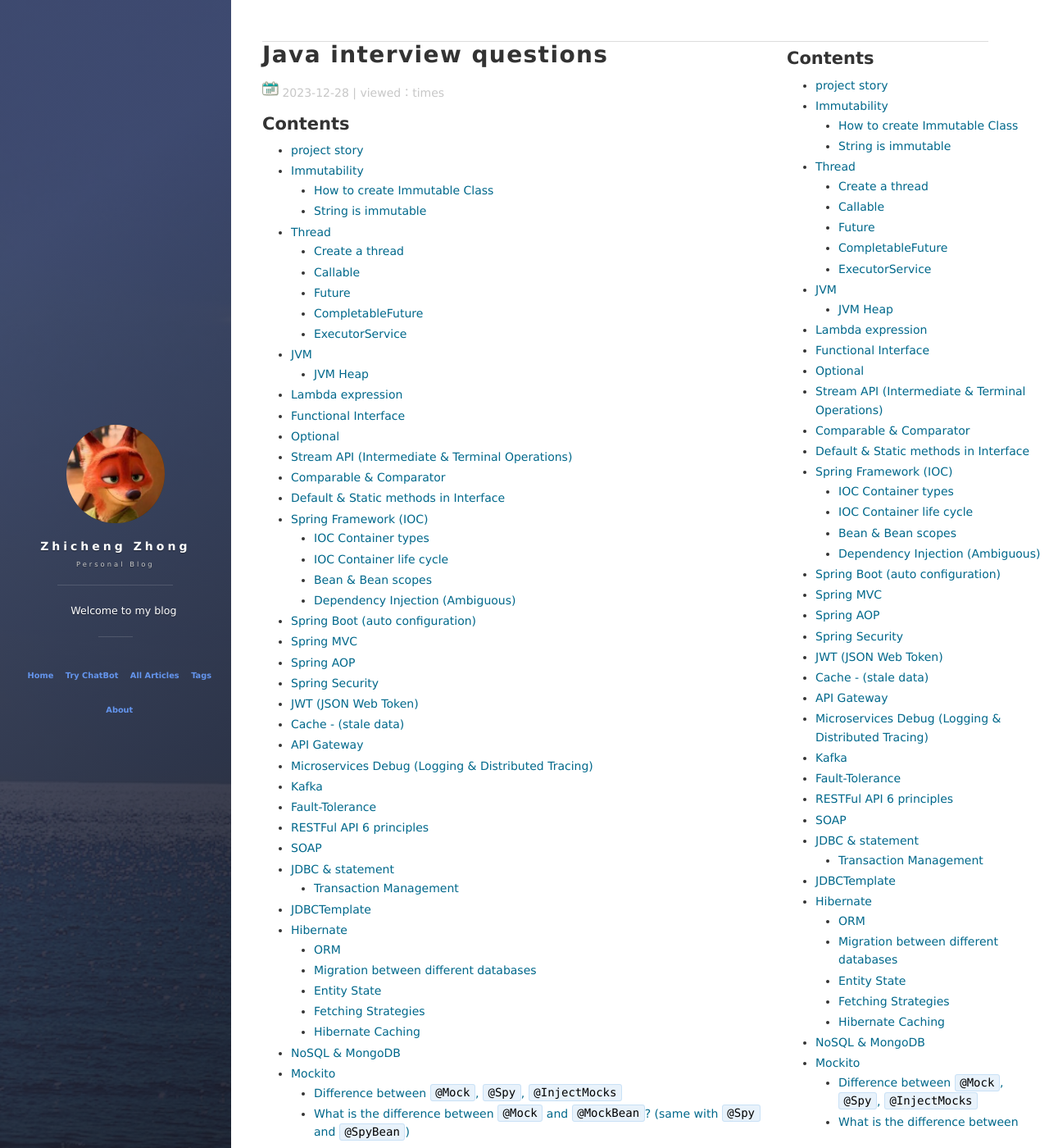
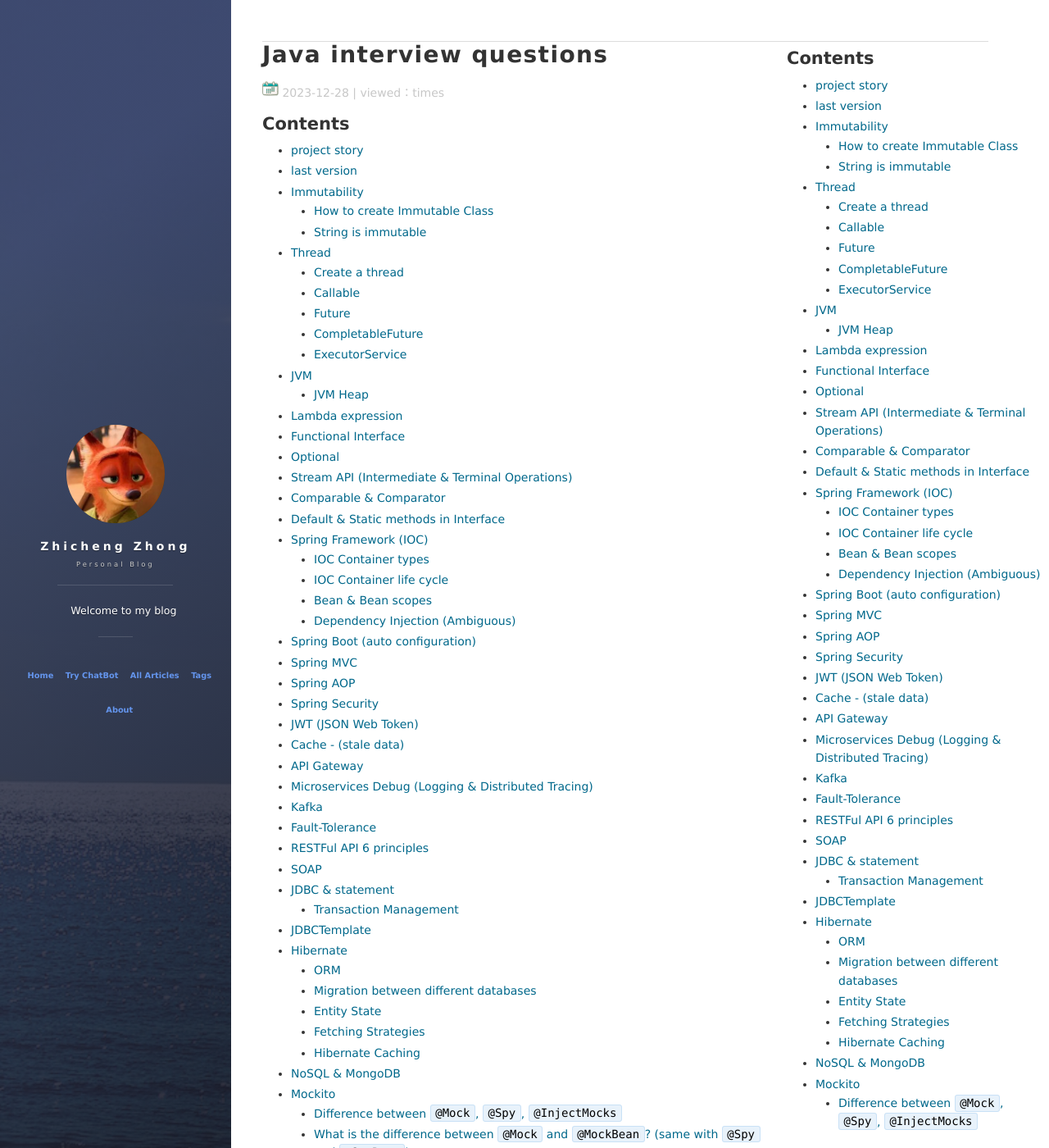
Before and after one commit to ChrisZZhong/chriszzhong.github.io, a Jekyll site: the page built from _posts/2024-01-10-Java-interview-problems.md, in a window 1280 px wide and 1400 px high. Shown: the whole window at 82% size. Built offline with Jekyll 4.4.1, drawn with Linux system fonts in a browser that asks for light colours; nearby versions of some CDN libraries; comment, search, counter and statistics services are not loaded.

Commit message:
update new interviews problems

```diff
--- a/_posts/2024-01-10-Java-interview-problems.md
+++ b/_posts/2024-01-10-Java-interview-problems.md
@@ -7,6 +7,8 @@ tag: Interviews
 ---
 
 ## [project story](https://chriszzhong.github.io/2022/09/script/)
+
+## [last version](https://chriszzhong.github.io/2023/10/Software-interview/)
 
 ## Immutability
 
```
